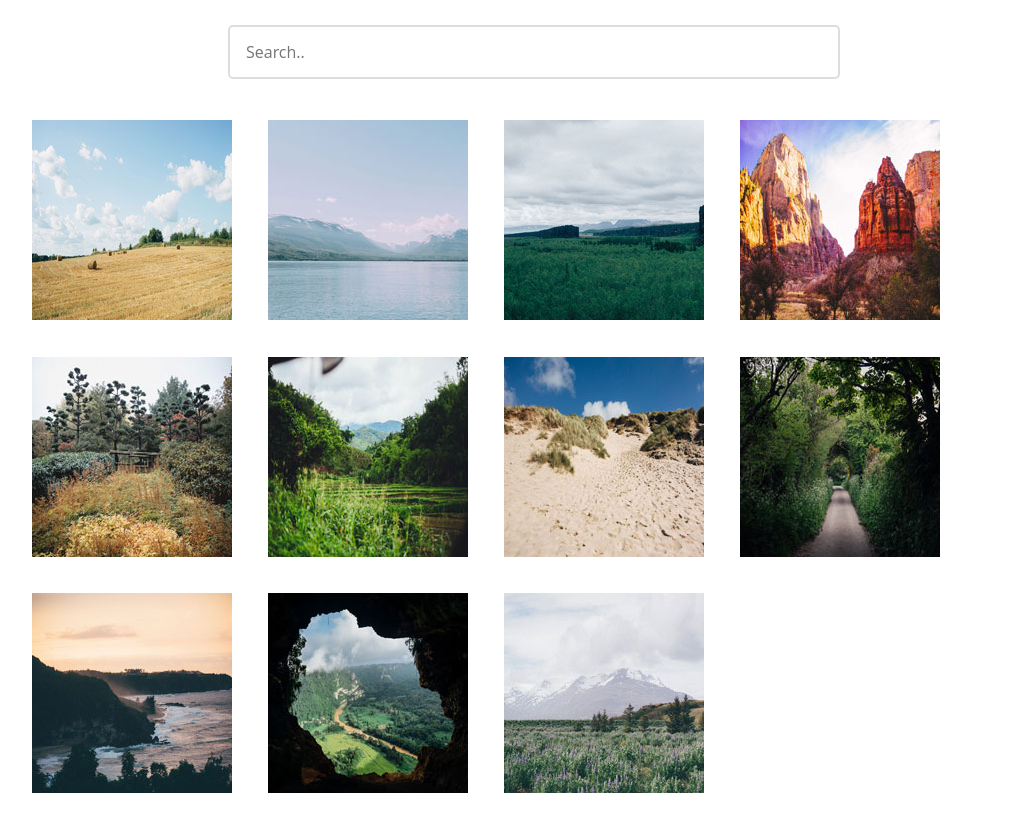
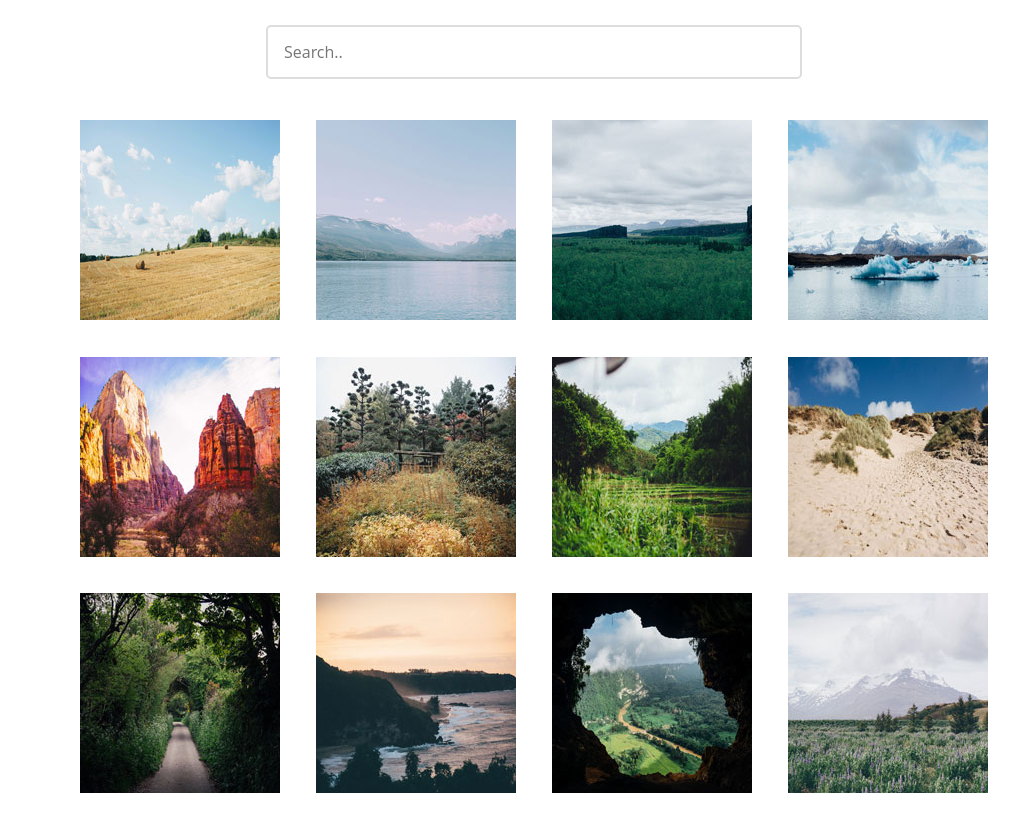
Before and after one commit to Lowna/tech-degree-project-5, a plain HTML site: page index.html in a window 1280 px wide. Shown: the whole page, without its empty margins (106-1125 px from the left). Drawn offline with nearby package versions, Linux system fonts and the light colour scheme; a web font is replaced by a local one.

Commit message:
add captions edit gallery layout on page

```diff
--- a/index.html
+++ b/index.html
@@ -11,21 +11,23 @@
 			<input id="searchBar" type="text" placeholder="Search..">
 		</div>
 		<div class="photo-gallery">
-			<a href="images/01.jpg" data-lightbox="roadtrip"><img class="thumbnail-img" src="images/thumbnails/01.jpg"></a>
-			<a href="images/02.jpg" data-lightbox="roadtrip"><img class="thumbnail-img" src="images/thumbnails/02.jpg"></a>
-			<a href="images/03.jpg" data-lightbox="roadtrip"><img class="thumbnail-img" src="images/thumbnails/03.jpg"></a>
-			<a href="images/04.jpg" data-lightbox="roadtrip"><img class="thumbnail-img" src="images/thumbnails/05.jpg"></a>
-			<a href="images/06.jpg" data-lightbox="roadtrip"><img class="thumbnail-img" src="images/thumbnails/06.jpg"></a>
-			<a href="images/07.jpg" data-lightbox="roadtrip"><img class="thumbnail-img" src="images/thumbnails/07.jpg"></a>
-			<a href="images/08.jpg" data-lightbox="roadtrip"><img class="thumbnail-img" src="images/thumbnails/08.jpg"></a>
-			<a href="images/09.jpg" data-lightbox="roadtrip"><img class="thumbnail-img" src="images/thumbnails/09.jpg"></a>
-			<a href="images/10.jpg" data-lightbox="roadtrip"><img class="thumbnail-img" src="images/thumbnails/10.jpg"></a>
-			<a href="images/11.jpg" data-lightbox="roadtrip"><img class="thumbnail-img" src="images/thumbnails/11.jpg"></a>
-			<a href="images/12.jpg" data-lightbox="roadtrip"><img class="thumbnail-img" src="images/thumbnails/12.jpg"></a>
+			<a href="images/01.jpg" data-lightbox="img" data-title="I love hay bales. Took this snap on a drive through the countryside past some straw fields."><img class="thumbnail-img" src="images/thumbnails/01.jpg" alt="Hay Bales"></a>
+			<a href="images/02.jpg" data-lightbox="img" data-title="The lake was so calm today. We had a great view of the snow on the mountains from here."><img class="thumbnail-img" src="images/thumbnails/02.jpg" alt="Lake"></a>
+			<a href="images/03.jpg" data-lightbox="img" data-title="I hiked to the top of the mountain and got this picture of the canyon and trees below."><img class="thumbnail-img" src="images/thumbnails/03.jpg" alt="Canyon"></a>
+			<a href="images/04.jpg" data-lightbox="img" data-title="It was amazing to see an iceberg up close, it was so cold but didn’t snow today."><img class="thumbnail-img" src="images/thumbnails/04.jpg" alt="Iceberg"></a>
+			<a href="images/05.jpg" data-lightbox="img" data-title="The red cliffs were beautiful. It was really hot in the desert but we did a lot of walking through the canyons."><img class="thumbnail-img" src="images/thumbnails/05.jpg" alt="Desert"></a>
+			<a href="images/06.jpg" data-lightbox="img" data-title="Fall is coming, I love when the leaves on the trees start to change color."><img class="thumbnail-img" src="images/thumbnails/06.jpg" alt="Fall"></a>
+			<a href="images/07.jpg" data-lightbox="img" data-title="I drove past this plantation yesterday, everything is so green!"><img class="thumbnail-img" src="images/thumbnails/07.jpg" alt="Plantation"></a>
+			<a href="images/08.jpg" data-lightbox="img" data-title="My summer vacation to the Oregon Coast. I love the sandy dunes!"><img class="thumbnail-img" src="images/thumbnails/08.jpg" alt="Dunes"></a>
+			<a href="images/09.jpg" data-lightbox="img" data-title="We enjoyed a quiet stroll down this countryside lane."><img class="thumbnail-img" src="images/thumbnails/09.jpg" alt="Countryside Lane"></a>
+			<a href="images/10.jpg" data-lightbox="img" data-title="Sunset at the coast! The sky turned a lovely shade of orange."><img class="thumbnail-img" src="images/thumbnails/10.jpg" alt="Sunset"></a>
+			<a href="images/11.jpg" data-lightbox="img" data-title="I did a tour of a cave today and the view of the landscape below was breathtaking."><img class="thumbnail-img" src="images/thumbnails/11.jpg" alt="Cave"></a>
+			<a href="images/12.jpg" data-lightbox="img" data-title="I walked through this meadow of bluebells and got a good view of the snow on the mountain before the fog came in."><img class="thumbnail-img" src="images/thumbnails/12.jpg" alt="Bluebells"></a>
 		</div>
 	</div>
 
 <script type="text/javascript" src="https://code.jquery.com/jquery-3.3.1.min.js"></script>
 <script type="text/javascript" src="lightbox/lightbox.js"></script>
+<script type="text/javascript" src="js/search.js"></script>
 </body>
 </html>
--- /dev/null
+++ b/js/search.js
@@ -0,0 +1,6 @@
+document.getElementById("searchBar").addEventListener("keyup", myFunction);
+
+function myFunction() {
+  var x = document.getElementById('searchBar');
+  x.value = x.value.toLowerCase();
+}
--- a/scss/components/_images.scss
+++ b/scss/components/_images.scss
@@ -1,4 +1,13 @@
-img {
+.photo-gallery {
+	margin-top: 25px;
+}
+.photo-gallery img {
 	padding: 1em;
 
 }
+@media (min-width: 1000px) {
+	.photo-gallery img a {
+		width: 200px;
+		height: 200px;
+	}
+}
--- a/scss/components/_layout.scss
+++ b/scss/components/_layout.scss
@@ -3,12 +3,5 @@
 	text-align: center;
 	margin-left: auto;
 	margin-right: auto;
+	max-width: $max-width;
 }
-.photo-gallery {
-	/*text-align: center;*/
-	width: 90%;
-	margin-left: 5%;
-	margin-top: 25px;
-	padding: 0;
-	text-align: left;
-}
```
Also changed, not shown: css/styles.css, 1 other file.
